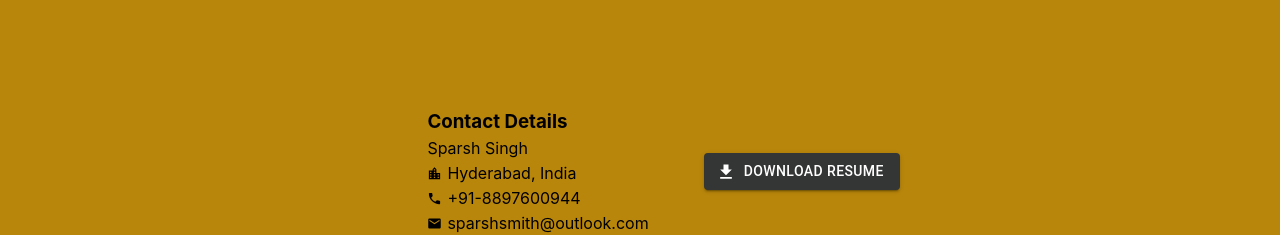
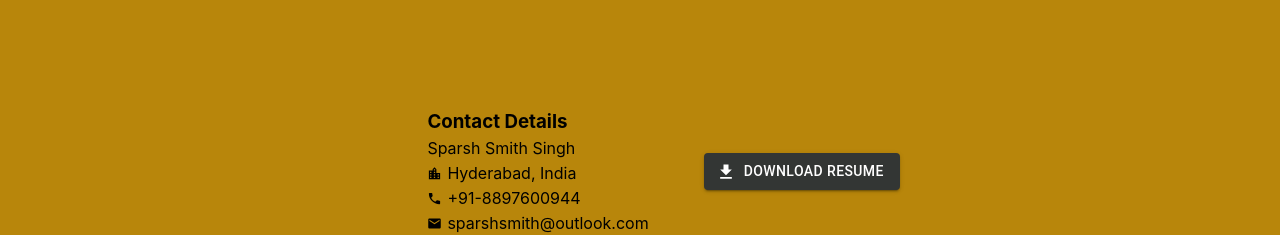
Before and after one commit to sparshsmith/react-portfolio, a React (Create React App) app: page / in a window 1280 px wide. Shown: the part 1120-1355 px from the top of the page. Built offline with nearby package versions, Linux system fonts and the light colour scheme.

Commit message:
added full name

```diff
--- a/src/components/Details.js
+++ b/src/components/Details.js
@@ -12,7 +12,7 @@ function Details() {
             <ContactDetails>
                 <h3>Contact Details</h3>
                 <ContactDetailsItem>
-                    Sparsh Singh
+                    Sparsh Smith Singh
                     </ContactDetailsItem>
                 <ContactDetailsItem>
                     <LocationCityIcon />
```
